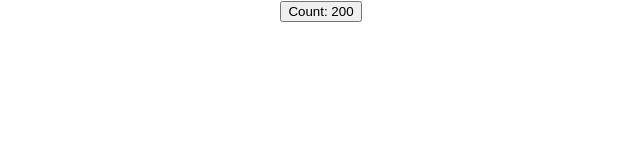
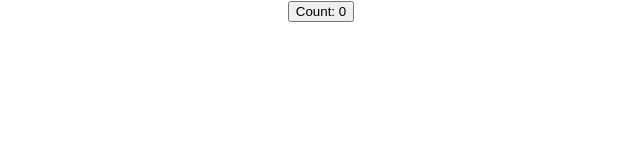
Before and after one commit to ThirumaniRaja/my_app, a React (Create React App) app: page / in a window 1280 px wide. Shown: the top 160 px of the page, without its empty margins (319-959 px from the left). Built offline with nearby package versions, Linux system fonts and the light colour scheme.

Commit message:
basic-hooks-usestate-useeffects

```diff
--- a/src/components/home.tsx
+++ b/src/components/home.tsx
@@ -11,8 +11,13 @@ const increment = () =>{
 }
 
 useEffect(() => {
-setCount(200)
+    setCount(count)
     console.log("re-rendered-useEffect",count)
+    return () => {
+        setCount(0)
+        console.log("memory clean")
+    }
+
 
 },[count])
 
```
